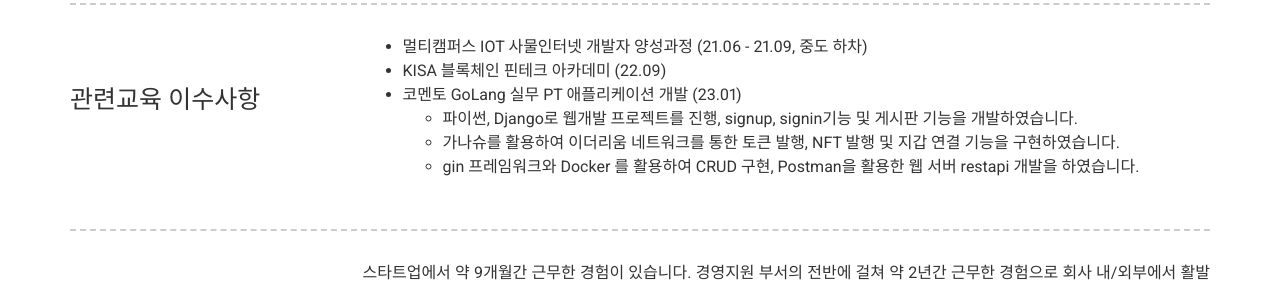
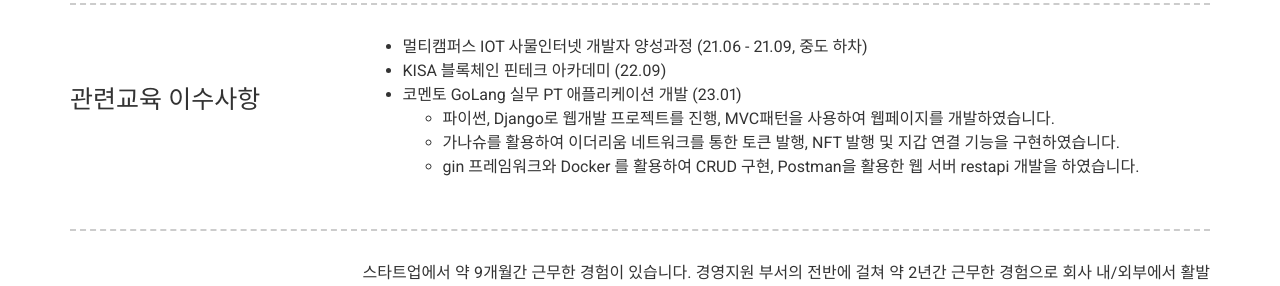
Before and after one commit to heejinshin/heejinshin.github.io, a Jekyll site: the page built from index.md, in a window 1280 px wide. Shown: the part 841-1127 px from the top of the page. Built offline with Jekyll 4.4.1, drawn with Linux system fonts in a browser that asks for light colours; nearby versions of some CDN libraries.

Commit message:
Update _config.yml

```diff
--- a/_config.yml
+++ b/_config.yml
@@ -96,7 +96,7 @@ content:
           - 멀티캠퍼스 IOT 사물인터넷 개발자 양성과정 (21.06 - 21.09, 중도 하차)
           - KISA 블록체인 핀테크 아카데미 (22.09)
           - 코멘토 GoLang 실무 PT 애플리케이션 개발 (23.01)
-               - 파이썬, Django로 웹개발 프로젝트를 진행, signup, signin기능 및 게시판 기능을 개발하였습니다.
+               - 파이썬, Django로 웹개발 프로젝트를 진행, MVC패턴을 사용하여 웹페이지를 개발하였습니다.
                - 가나슈를 활용하여 이더리움 네트워크를 통한 토큰 발행, NFT 발행 및 지갑 연결 기능을 구현하였습니다.
                - gin 프레임워크와 Docker 를 활용하여 CRUD 구현, Postman을 활용한 웹 서버 restapi 개발을 하였습니다.
 
```
